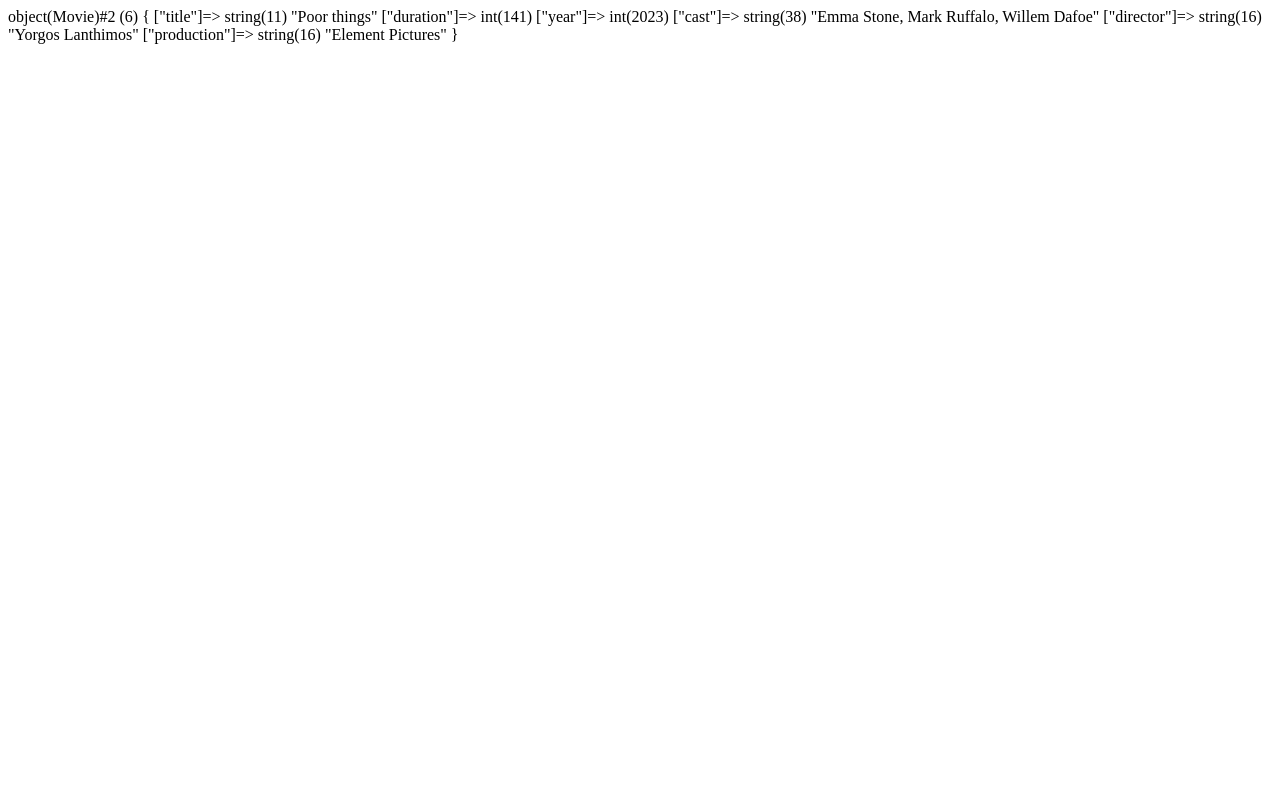
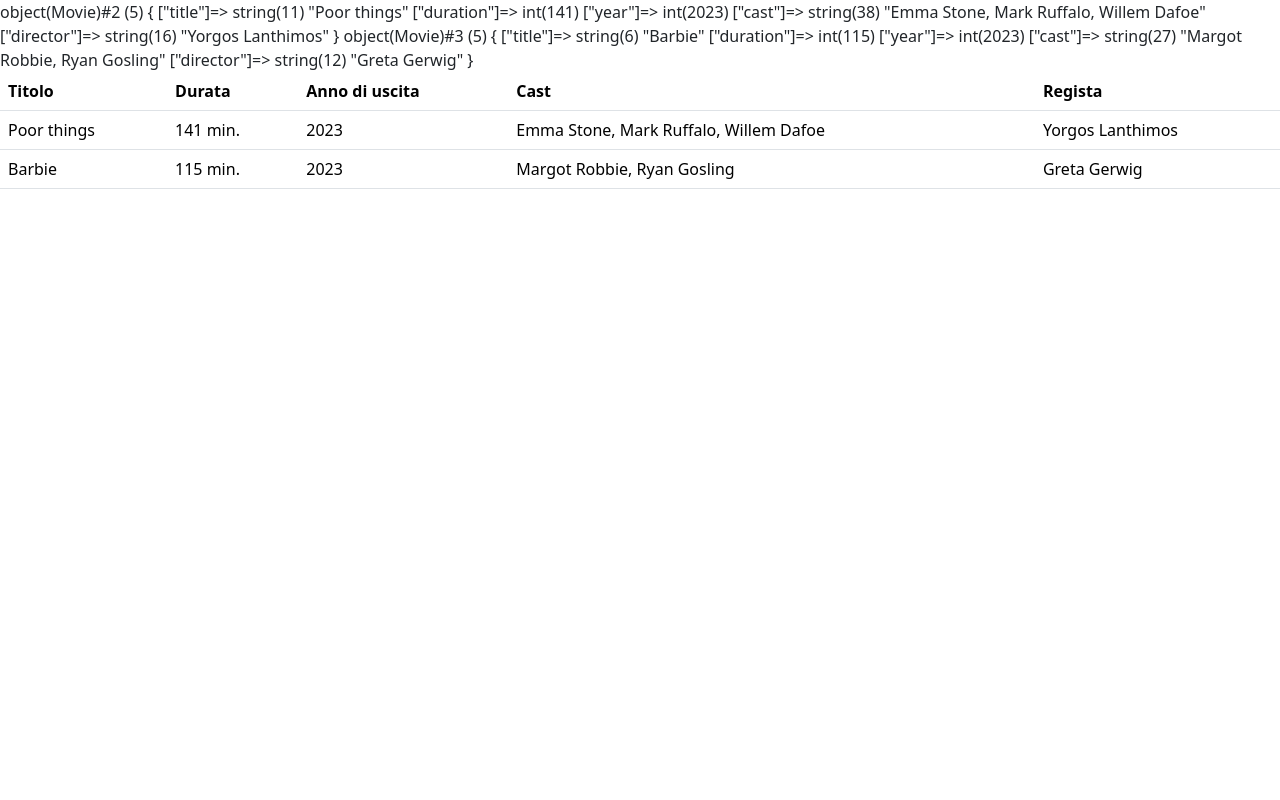
Before and after one commit to mariasolegallina/php-oop-1, a PHP site: page / in a window 1280 px wide. Run offline with PHP 8.4, Linux system fonts and the light colour scheme.

Commit message:
add - movies array + table with movies list

```diff
--- a/index.php
+++ b/index.php
@@ -6,29 +6,25 @@ class Movie
     public $year;
     public $cast;
     public $director;
-    public $production;
 
-    function __construct($_title, $_duration, $_year, $_cast, $_director, $_production)
+    function __construct($_title, $_duration, $_year, $_cast, $_director)
     {
         $this->title = $_title;
         $this->duration = $_duration;
         $this->year = $_year;
         $this->cast = $_cast;
         $this->director = $_director;
-        $this->production = $_production;
     }
 }
 
-$movie1 = new Movie("Poor things", 141, 2023, "Emma Stone, Mark Ruffalo, Willem Dafoe", "Yorgos Lanthimos", "Element Pictures");
-// $movie1->title = "Poor things";
-// $movie1->duration = 141;
-// $movie1->year = 2023;
-// $movie1->cast = "Emma Stone, Mark Ruffalo, Willem Dafoe";
-// $movie1->director = "Yorgos Lanthimos";
-// $movie1->production = "Element Pictures";
+$movie1 = new Movie("Poor things", 141, 2023, "Emma Stone, Mark Ruffalo, Willem Dafoe", "Yorgos Lanthimos");
+$movie2 = new Movie("Barbie", 115, 2023, "Margot Robbie, Ryan Gosling", "Greta Gerwig");
+
+// movies array
+$movies = [$movie1, $movie2];
 
 
-var_dump($movie1);
+var_dump($movie1, $movie2);
 ?>
 
 <!DOCTYPE html>
@@ -38,10 +34,45 @@ var_dump($movie1);
     <meta charset="UTF-8">
     <meta name="viewport" content="width=device-width, initial-scale=1.0">
     <title>PHP OOP 1</title>
+
+    <!-- Bootstrap -->
+    <link href="https://cdn.jsdelivr.net/npm/bootstrap@5.3.3/dist/css/bootstrap.min.css" rel="stylesheet" integrity="sha384-QWTKZyjpPEjISv5WaRU9OFeRpok6YctnYmDr5pNlyT2bRjXh0JMhjY6hW+ALEwIH" crossorigin="anonymous">
+
 </head>
 
 <body>
 
+    <table class="table">
+        <thead>
+            <tr>
+                <th scope="col">Titolo</th>
+                <th scope="col">Durata</th>
+                <th scope="col">Anno di uscita</th>
+                <th scope="col">Cast</th>
+                <th scope="col">Regista</th>
+            </tr>
+        </thead>
+        <tbody>
+            <?php
+            foreach ($movies as $movie) {
+                echo "
+                    <tr>
+                        <td>" . $movie->title . "</td>
+                        <td>" . $movie->duration . " min.</td>
+                        <td>" . $movie->year . "</td>
+                        <td>" . $movie->cast . "</td>
+                        <td>" . $movie->director . "</td>
+                        </tr>
+                        ";
+            } ?>
+
+
+        </tbody>
+    </table>
+
+    <!-- Bootstrap -->
+    <script src="https://cdn.jsdelivr.net/npm/bootstrap@5.3.3/dist/js/bootstrap.bundle.min.js" integrity="sha384-YvpcrYf0tY3lHB60NNkmXc5s9fDVZLESaAA55NDzOxhy9GkcIdslK1eN7N6jIeHz" crossorigin="anonymous"></script>
+
 </body>
 
 </html>
```
